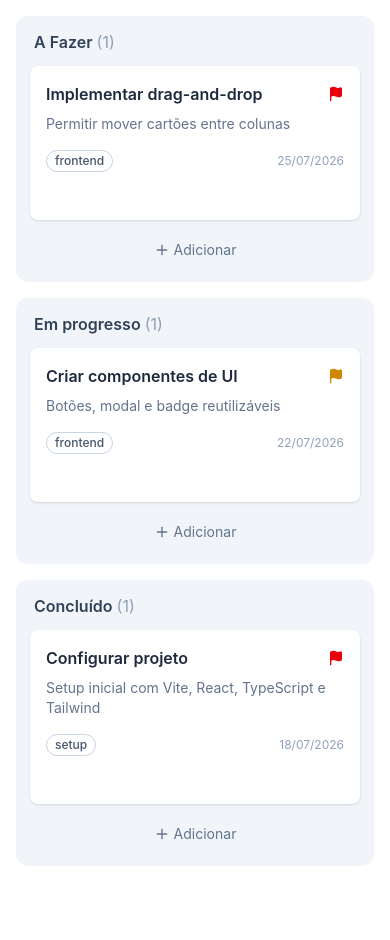
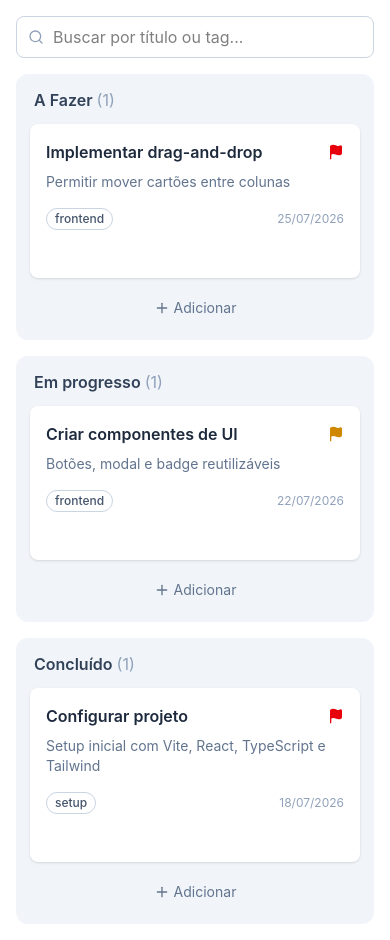
Before and after one commit to ebrauta/kanban-board, a React (Vite) app: page / in a window 390 px wide. Before the commit the page ends 882 px from the top, so only its background shows below. Built offline with nearby package versions, Linux system fonts and the light colour scheme.

Commit message:
feat: add FilterBar with debounced search New useDebounce hook in hooks/ (reusable). FilterBar keeps input value instant (onChange) but only pushes to the store's searchText after a 300ms pause, avoiding filtering on every keystroke while keeping the input itself responsive.

```diff
--- a/src/components/Board.tsx
+++ b/src/components/Board.tsx
@@ -3,6 +3,7 @@ import type { Task, ColumnId } from "../models";
 import useTaskStore from "../store/useTaskStore";
 import Column from "./Column";
 import TaskModal from "./TaskModal";
+import FilterBar from "./FilterBar";
 
 const COLUMN_ORDER: ColumnId[] = ['todo', 'in-progress', 'done']
 
@@ -33,7 +34,9 @@ const Board: FC = () => {
         moveTask(taskId, columnId)
     }
     return (
-        <div className="flex flex-col md:flex-row gap-4 p-4 w-full">
+        <div className="flex flex-col gap-4 p-4 w-full">
+            <FilterBar />
+            <div className="flex flex-col md:flex-row gap-4">
                 {COLUMN_ORDER.map((columnId) => (
                     <Column
                         key={columnId}
@@ -52,6 +55,7 @@ const Board: FC = () => {
                     onClose={handleCloseModal}
                 />
             </div>
+        </div>
     )
 }
 
--- /dev/null
+++ b/src/components/FilterBar.tsx
@@ -0,0 +1,29 @@
+import { useEffect, useState, type FC } from "react";
+import useTaskStore from "../store/useTaskStore";
+import { useDebounce } from "../hooks/useDebounce";
+import { Search } from "lucide-react";
+
+const FilterBar: FC = () => {
+    const { setSearchText } = useTaskStore()
+    const [inputValue, setInputValue] = useState<string>('')
+    const debouncedValue = useDebounce(inputValue, 300)
+
+    useEffect(() => {
+        setSearchText(debouncedValue)
+    }, [debouncedValue, setSearchText])
+
+    return (
+        <div className="relative w-full">
+            <Search size={16} className="absolute left-3 top-1/2 -translate-y-1/2 text-slate-400" />
+            <input
+                type="text"
+                value={inputValue}
+                onChange={(e) => setInputValue(e.target.value)}
+                placeholder="Buscar por título ou tag..."
+                className="w-full border border-slate-300 rounded-lg pl-9 pr-3 py-2 text-small bg-white"
+            />
+        </div>
+    )
+}
+
+export default FilterBar
--- /dev/null
+++ b/src/hooks/useDebounce.ts
@@ -0,0 +1,17 @@
+/**
+ * Retorna uma versão "atrasada" do valor, que só atualiza depois
+ * que o usuário para de digitar por `delay` milissegundos.
+ */
+
+import { useEffect, useState } from "react";
+
+export function useDebounce<T>(value: T, delay: number): T {
+    const [debouncedValue, setDebouncedValue] = useState<T>(value)
+    useEffect(() => {
+        const timeoutId = setTimeout(() => {
+            setDebouncedValue(value)
+        }, delay)
+        return () => clearTimeout(timeoutId)
+    }, [value, delay])
+    return debouncedValue
+}
```
Lines whose indentation alone changed are shown as unchanged.
